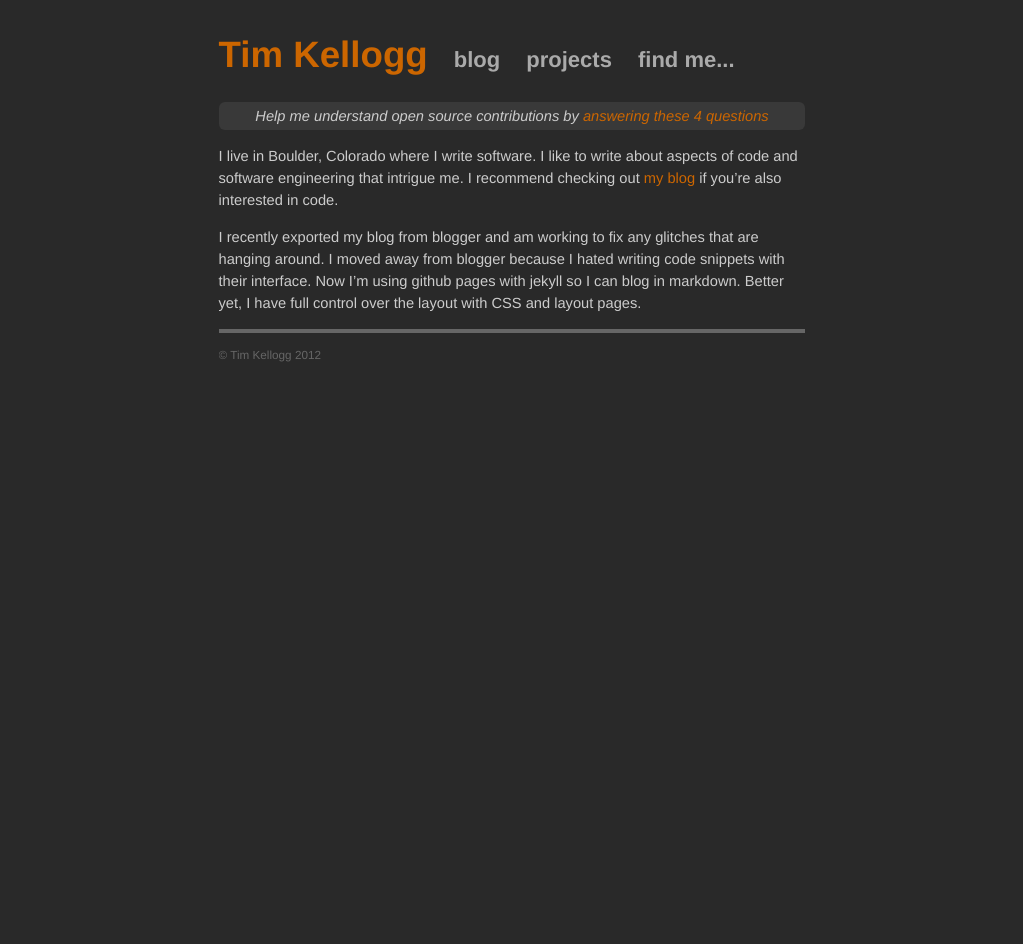
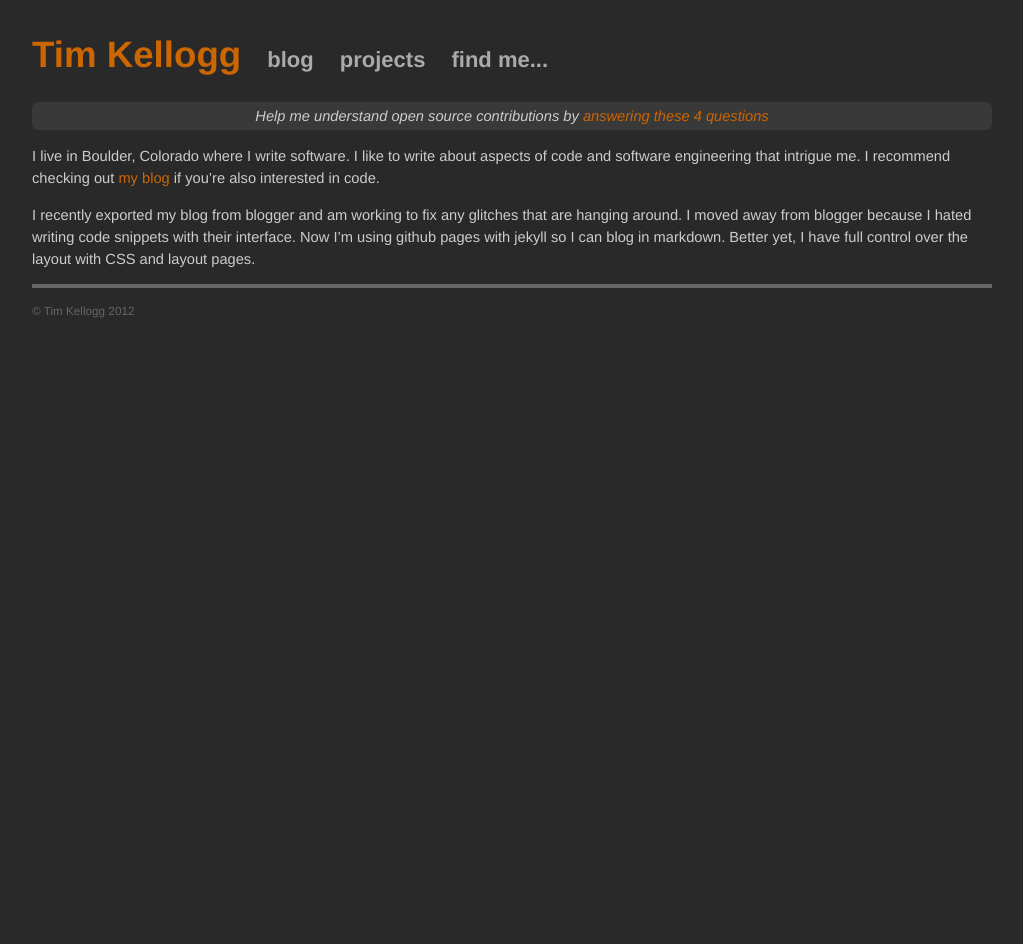
Before and after one commit to tkellogg/tkellogg.github.com, a Jekyll site: the page built from index.markdown, in a window 1280 px wide. Shown: the whole page, without its empty margins (128-1151 px from the left). Built offline with Jekyll 4.4.1, drawn with Linux system fonts in a browser that asks for light colours.

Commit message:
screen width to 960px

```diff
--- a/css/screen.css
+++ b/css/screen.css
@@ -92,7 +92,7 @@ ul.posts {
 .site {
   font-size: 110%;
   text-align: left;
-  max-width: 40em;
+  max-width: 960px;
   margin: 3em auto 2em auto;
   line-height: 1.5em;
 }
```
